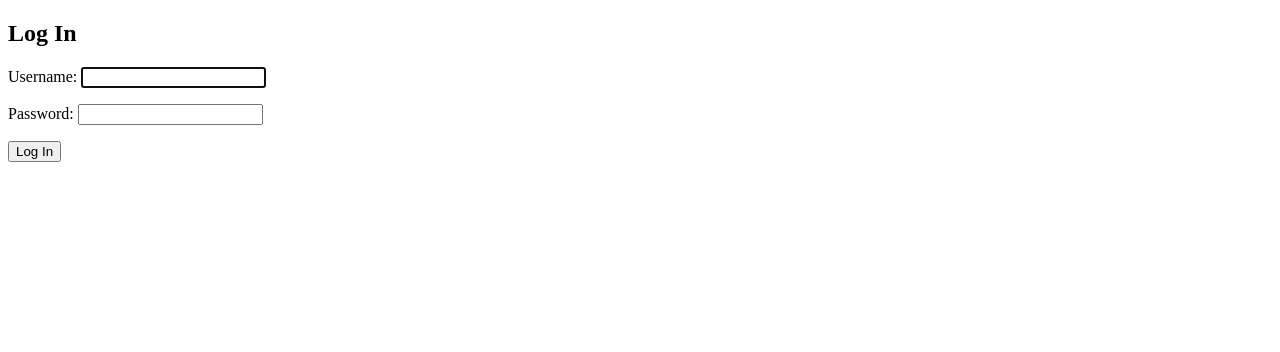
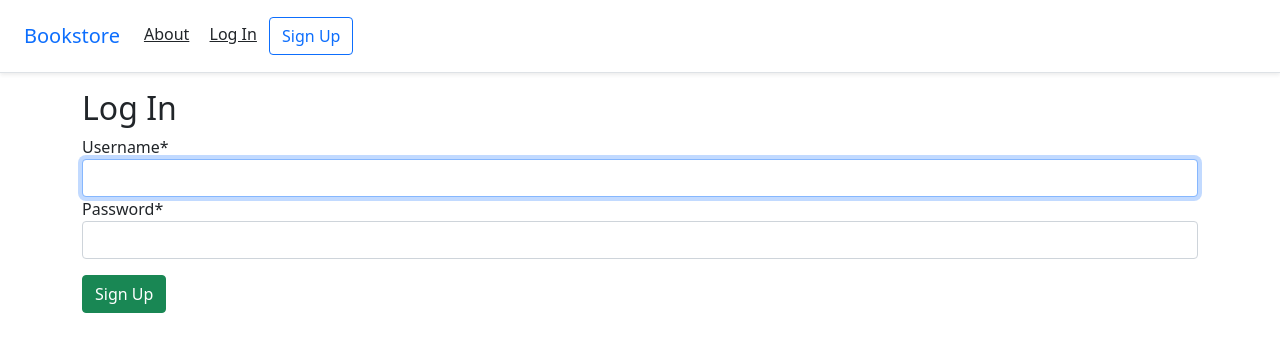
Before and after one commit to kalycoding/book-store, a Django app: page /login/ in a window 1280 px wide. Shown: the top 352 px of the page. Run offline with Django 3.2, Linux system fonts and the light colour scheme; some libraries are stand-ins or nearby versions.

Commit message:
About Page

```diff
--- a/bookstore_project/settings.py
+++ b/bookstore_project/settings.py
@@ -38,7 +38,8 @@ INSTALLED_APPS = [
     'django.contrib.messages',
     'django.contrib.staticfiles',
     'users',
-    'pages'
+    'pages',
+    'crispy_forms'
 ]
 
 MIDDLEWARE = [
@@ -135,3 +136,6 @@ STATICFILES_FINDERS = [
 
 LOGIN_REDIRECT_URL = 'home'
 LOGOUT_REDIRECT_URL = 'home'
+
+
+CRISPY_TEMPLATE_PACK = 'bootstrap4'
--- a/pages/urls.py
+++ b/pages/urls.py
@@ -10,6 +10,7 @@ urlpatterns = [
     path('password-reset/', views.PasswordResetView.as_view(), name='password_reset'),
     path('password-reset/done', views.PasswordResetDoneView.as_view(), name='password_reset_done'),
     path('reset/<uidb64>/<token>/', views.PasswordResetConfirmView.as_view(), name='password_reset_confirm'),
-    path('reset/done', views.PasswordResetCompleteView.as_view(), name='password_reset_complete')
+    path('reset/done', views.PasswordResetCompleteView.as_view(), name='password_reset_complete'),
+    path('about/', TemplateView.as_view(template_name='about.html'), name='about')
 
 ]
--- /dev/null
+++ b/templates/about.html
@@ -0,0 +1,6 @@
+{% extends 'base.html' %}
+
+
+{% block content %}
+    <h1>About Page</h1>
+{% endblock content %}
--- a/templates/accounts/login.html
+++ b/templates/accounts/login.html
@@ -1,9 +1,11 @@
 <!-- templates/registration/login.html -->
 {% extends 'base.html' %}
+{% load crispy_forms_tags %}
 {% block title %}Log In{% endblock title %}
 {% block content %} <h2>Log In</h2> <form method="post">
 {% csrf_token %}
-{{ form.as_p }}
-<button type="submit">Log In</button>
+{{ form|crispy }}
+<p></p>
+<button class="btn btn-success" type="submit">Sign Up</button>
 </form>
 {% endblock content %}
--- a/templates/accounts/signup.html
+++ b/templates/accounts/signup.html
@@ -1,8 +1,10 @@
 {% extends 'base.html' %}
+{% load crispy_forms_tags %}
+
 {% block title %}Sign Up{% endblock title %}
 {% block content %} <h2>Sign Up</h2> <form method="post">
 {% csrf_token %}
-{{ form.as_p }}
-<button type="submit">Sign Up</button>
+{{ form|crispy }}
+<button class="btn btn-success" type="submit">Sign Up</button>
 </form>
 {% endblock content %}
--- a/templates/base.html
+++ b/templates/base.html
@@ -1,16 +1,45 @@
 {% load static %}
 
-<!DOCTYPE html>
-<html>
+<!doctype html>
+<html lang="en">
   <head>
-        <title>{% block title %}Bookstore{% endblock title %}</title>
+    <!-- Required meta tags -->
+    <meta charset="utf-8">
+    <meta name="viewport" content="width=device-width, initial-scale=1">
+
+    <!-- Bootstrap CSS -->
     <link rel="stylesheet" href="{% static 'css/base.css' %}">
+    <link href="https://cdn.jsdelivr.net/npm/bootstrap@5.0.0-beta2/dist/css/bootstrap.min.css" rel="stylesheet" integrity="sha384-BmbxuPwQa2lc/FVzBcNJ7UAyJxM6wuqIj61tLrc4wSX0szH/Ev+nYRRuWlolflfl" crossorigin="anonymous">
+
+    <title>Hello, world!</title>
   </head>
   <body>
+    <header>
+    <!-- Fixed navbar -->
+        <div class="d-flex flex-column flex-md-row align-items-center p-3 px-md-4 mb-3 bg-white border-bottom shadow-sm">
+            <a href="{% url 'home' %}" class="navbar-brand my-0 mr-md-auto font-weight-normal">Bookstore</a>
+            <nav class="my-2 my-md-0 mr-md-3">
+                <a class="p-2 text-dark" href="{% url 'about' %}">About</a> {% if user.is_authenticated %}
+                <a class="p-2 text-dark" href="{% url 'logout' %}">Log Out</a> {% else %}
+                <a class="p-2 text-dark" href="{% url 'login' %}">Log In</a> <a class="btn btn-outline-primary" href="{% url 'signup' %}">Sign Up</a> {% endif %}
+            </nav>
+        </div>
+    </header>
     <div class="container">
         {% block content %}
         {% endblock content %}
     </div>
-        <script src="{% static 'js/base.js' %}"></script>
+
+
+    <!-- Optional JavaScript; choose one of the two! -->
+
+    <!-- Option 1: Bootstrap Bundle with Popper -->
+    <script src="https://cdn.jsdelivr.net/npm/bootstrap@5.0.0-beta2/dist/js/bootstrap.bundle.min.js" integrity="sha384-b5kHyXgcpbZJO/tY9Ul7kGkf1S0CWuKcCD38l8YkeH8z8QjE0GmW1gYU5S9FOnJ0" crossorigin="anonymous"></script>
+
+    <!-- Option 2: Separate Popper and Bootstrap JS -->
+
+    <script src="https://cdn.jsdelivr.net/npm/@popperjs/core@2.6.0/dist/umd/popper.min.js" integrity="sha384-KsvD1yqQ1/1+IA7gi3P0tyJcT3vR+NdBTt13hSJ2lnve8agRGXTTyNaBYmCR/Nwi" crossorigin="anonymous"></script>
+    <script src="https://cdn.jsdelivr.net/npm/bootstrap@5.0.0-beta2/dist/js/bootstrap.min.js" integrity="sha384-nsg8ua9HAw1y0W1btsyWgBklPnCUAFLuTMS2G72MMONqmOymq585AcH49TLBQObG" crossorigin="anonymous"></script>
+
   </body>
 </html>
```
Lines whose indentation alone changed are shown as unchanged.
